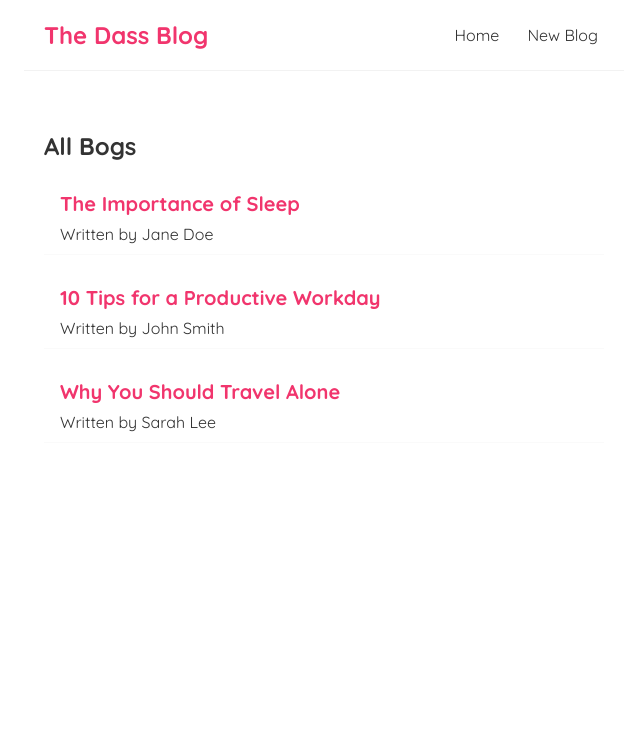
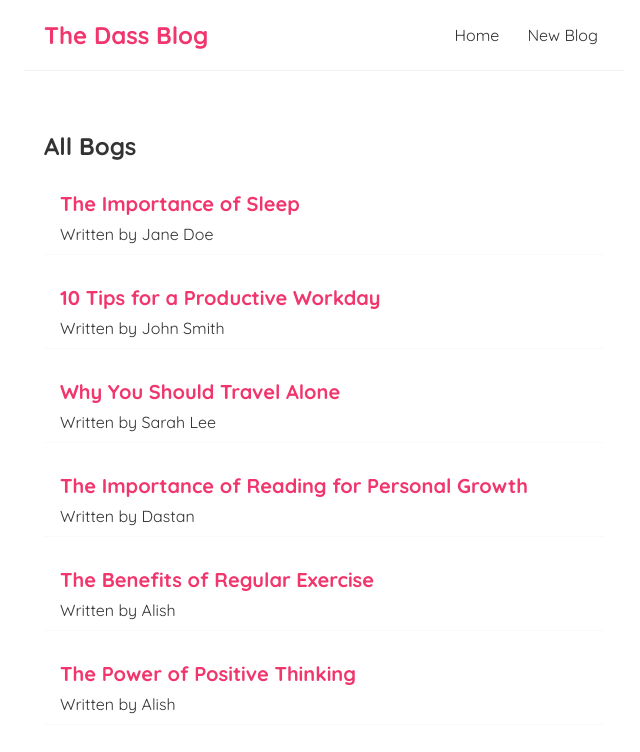
Before and after one commit to eB00k/Blog-Post, a React (Create React App) app: page / in a window 1280 px wide. Shown: the top 752 px of the page, without its empty margins (316-956 px from the left). Built offline with nearby package versions, Linux system fonts and the light colour scheme; data requests are answered from the project's data file.

Commit message:
Making a POST request

```diff
--- a/data/db.json
+++ b/data/db.json
@@ -17,6 +17,24 @@
       "title": "Why You Should Travel Alone",
       "body": "Traveling alone can be a transformative experience that allows you to challenge yourself and step outside of your comfort zone. When you travel alone, you have the freedom to explore at your own pace and connect with locals in a way that might not be possible when traveling with others. Plus, it can be a great way to build confidence and self-reliance.",
       "author": "Sarah Lee"
+    },
+    {
+      "title": "The Importance of Reading for Personal Growth",
+      "body": "Reading is an essential activity that can greatly contribute to personal growth. By immersing ourselves in books, we gain new knowledge, insights, and perspectives that we may not have encountered otherwise. Reading can help us develop critical thinking skills, expand our vocabulary, and enhance our communication abilities. It can also foster empathy and emotional intelligence by exposing us to diverse experiences and viewpoints.",
+      "author": "Dastan",
+      "id": 4
+    },
+    {
+      "title": "The Benefits of Regular Exercise",
+      "body": "Regular exercise has numerous benefits for both our physical and mental health. Physically, exercise can help us maintain a healthy weight, improve cardiovascular health, and reduce the risk of chronic diseases such as diabetes and hypertension. Exercise also helps strengthen our muscles and bones, which is especially important as we age.",
+      "author": "Alish",
+      "id": 5
+    },
+    {
+      "title": "The Power of Positive Thinking",
+      "body": "Your thoughts have a powerful impact on your life. By focusing on positive thoughts and visualizing success, you can change your mindset and attract more positivity into your life. It's not about ignoring the negative, but rather, choosing to see the good in every situation. When you believe in yourself and your abilities, anything is possible. Start small by replacing negative self-talk with positive affirmations, and watch as your life begins to transform.",
+      "author": "Alish",
+      "id": 6
     }
   ]
 }
--- a/src/components/Create.jsx
+++ b/src/components/Create.jsx
@@ -4,12 +4,23 @@ const Create = () => {
   const [title, setTitle] = useState("");
   const [body, setBody] = useState("");
   const [author, setAuthor] = useState("Dastan");
+  const [isPending, setIsPending] = useState(false);
 
   const handleSubmit = (e) => {
     e.preventDefault();
     const blog = { title, body, author };
-    console.log(blog);
-
+    setIsPending(true);
+    fetch("http://localhost:8000/blogs", {
+      method: "POST",
+      headers: { "Content-Type": "application/json" },
+      body: JSON.stringify(blog),
+    }).then(() => {
+      setAuthor("Dastan");
+      setBody("");
+      setTitle("");
+      setIsPending(false);
+      console.log("New blog added!");
+    });
   };
 
   return (
@@ -35,7 +46,8 @@ const Create = () => {
           <option value="Dastan">Dastan</option>
           <option value="Alish">Alish</option>
         </select>
-        <button>Add Blog</button>
+        {!isPending && <button>Add Blog</button>}
+        {isPending && <button disabled>Adding...</button>}
       </form>
     </div>
   );
```
